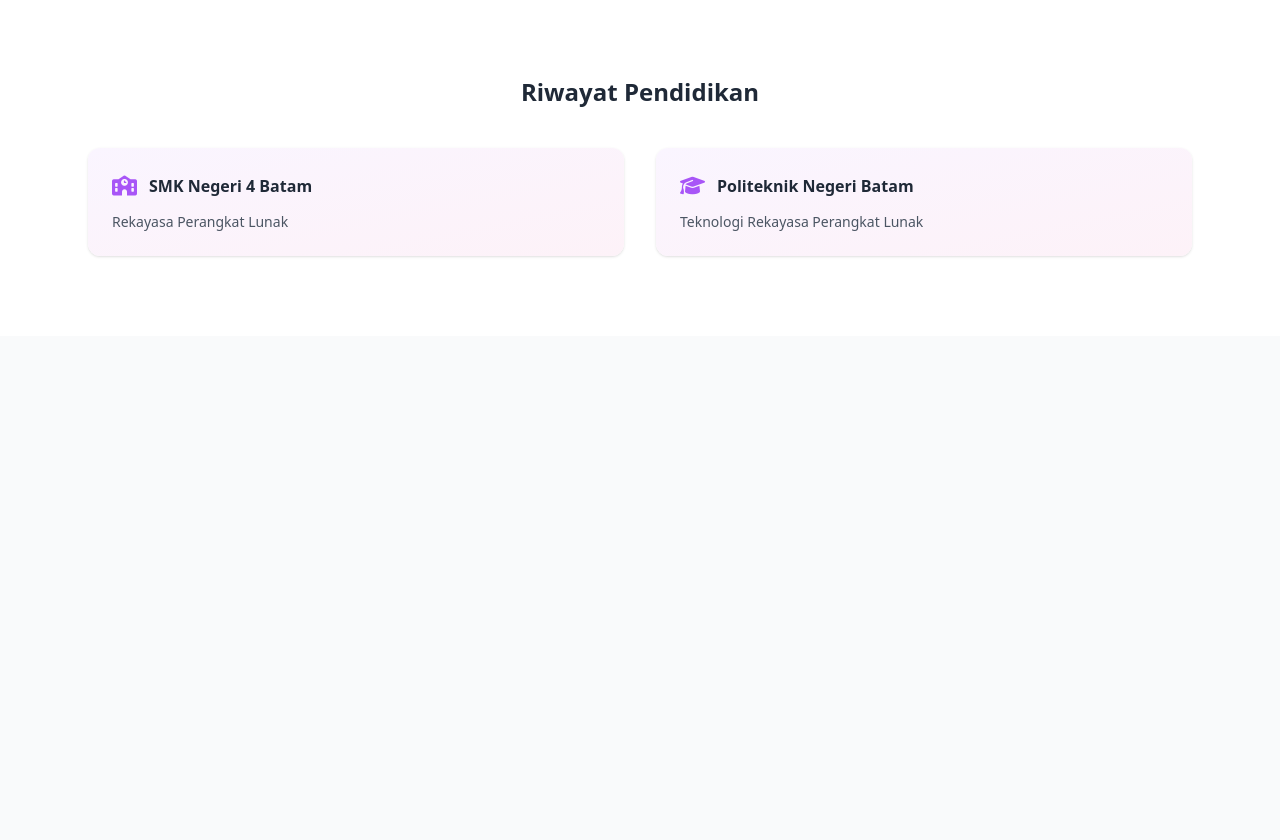
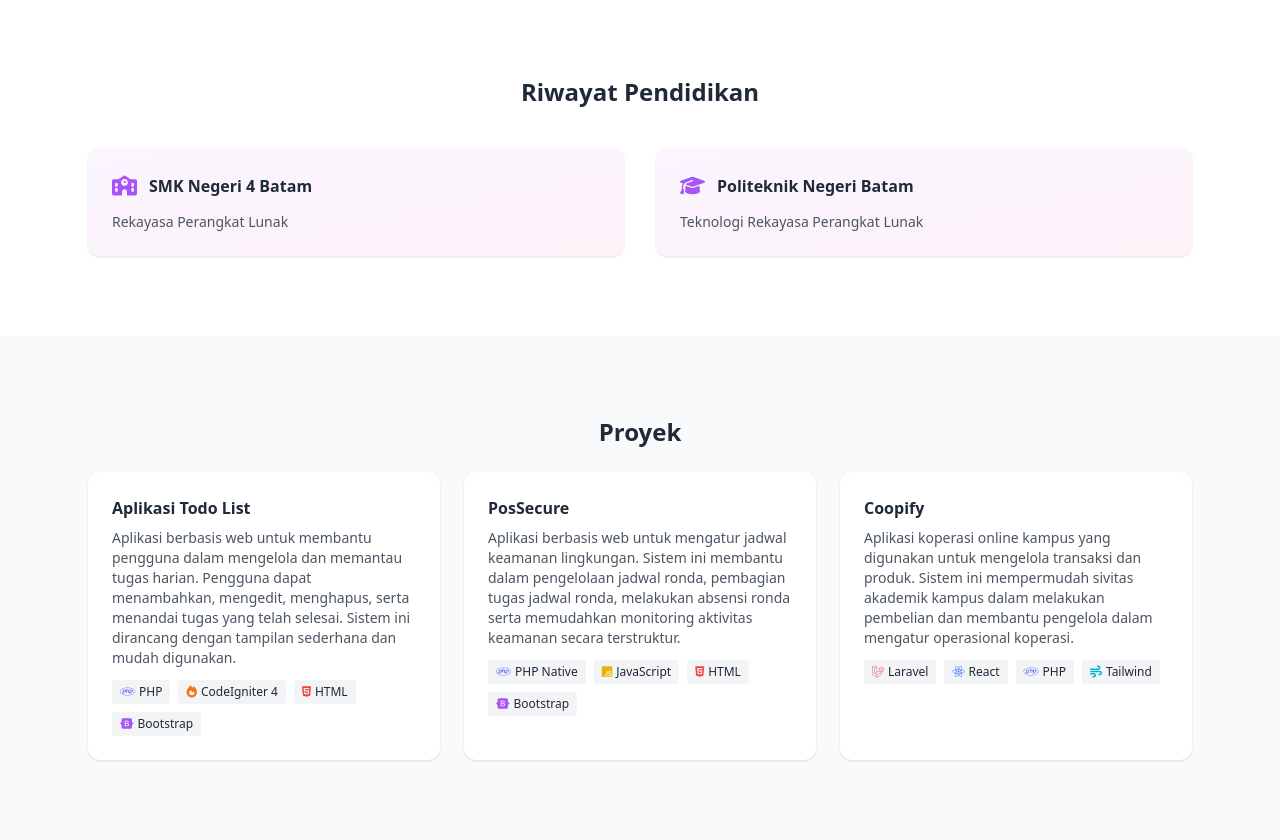
Before and after one commit to ftzahra/personal-branding, a plain HTML site: page index.html in a window 1280 px wide. Shown: the part 516-1356 px from the top of the page. Before the commit the page ends 852 px from the top, so only its background shows below. Drawn offline with nearby package versions, Linux system fonts and the light colour scheme.

Commit message:
Fitur 3 : History Proyek

```diff
--- a/index.html
+++ b/index.html
@@ -115,5 +115,116 @@
         </div>
       </div>
     </section>
+
+    <!-- PROYEK -->
+    <section id="project" class="py-20 bg-gray-50">
+      <div class="max-w-6xl mx-auto px-6">
+        <h2 class="text-2xl font-semibold mb-6 text-center">Proyek</h2>
+
+        <div class="grid md:grid-cols-3 gap-6">
+          <div
+            class="bg-white p-6 rounded-xl shadow hover:shadow-lg transition"
+          >
+            <h3 class="font-semibold mb-2">Aplikasi Todo List</h3>
+            <p class="text-gray-600 text-sm mb-3">
+              Aplikasi berbasis web untuk membantu pengguna dalam mengelola dan
+              memantau tugas harian. Pengguna dapat menambahkan, mengedit,
+              menghapus, serta menandai tugas yang telah selesai. Sistem ini
+              dirancang dengan tampilan sederhana dan mudah digunakan.
+            </p>
+            <div class="flex flex-wrap gap-2 text-xs">
+              <span
+                class="flex items-center gap-1 bg-gray-100 px-2 py-1 rounded"
+              >
+                <i class="fab fa-php text-indigo-500"></i> PHP
+              </span>
+              <span
+                class="flex items-center gap-1 bg-gray-100 px-2 py-1 rounded"
+              >
+                <i class="fas fa-fire text-orange-500"></i> CodeIgniter 4
+              </span>
+              <span
+                class="flex items-center gap-1 bg-gray-100 px-2 py-1 rounded"
+              >
+                <i class="fab fa-html5 text-red-500"></i> HTML
+              </span>
+              <span
+                class="flex items-center gap-1 bg-gray-100 px-2 py-1 rounded"
+              >
+                <i class="fab fa-bootstrap text-purple-500"></i> Bootstrap
+              </span>
+            </div>
+          </div>
+
+          <div
+            class="bg-white p-6 rounded-xl shadow hover:shadow-lg transition"
+          >
+            <h3 class="font-semibold mb-2">PosSecure</h3>
+            <p class="text-gray-600 text-sm mb-3">
+              Aplikasi berbasis web untuk mengatur jadwal keamanan lingkungan.
+              Sistem ini membantu dalam pengelolaan jadwal ronda, pembagian
+              tugas jadwal ronda, melakukan absensi ronda serta memudahkan
+              monitoring aktivitas keamanan secara terstruktur.
+            </p>
+            <div class="flex flex-wrap gap-2 text-xs">
+              <span
+                class="flex items-center gap-1 bg-gray-100 px-2 py-1 rounded"
+              >
+                <i class="fab fa-php text-indigo-500"></i> PHP Native
+              </span>
+              <span
+                class="flex items-center gap-1 bg-gray-100 px-2 py-1 rounded"
+              >
+                <i class="fab fa-js text-yellow-500"></i> JavaScript
+              </span>
+              <span
+                class="flex items-center gap-1 bg-gray-100 px-2 py-1 rounded"
+              >
+                <i class="fab fa-html5 text-red-500"></i> HTML
+              </span>
+              <span
+                class="flex items-center gap-1 bg-gray-100 px-2 py-1 rounded"
+              >
+                <i class="fab fa-bootstrap text-purple-500"></i> Bootstrap
+              </span>
+            </div>
+          </div>
+
+          <div
+            class="bg-white p-6 rounded-xl shadow hover:shadow-lg transition"
+          >
+            <h3 class="font-semibold mb-2">Coopify</h3>
+            <p class="text-gray-600 text-sm mb-3">
+              Aplikasi koperasi online kampus yang digunakan untuk mengelola
+              transaksi dan produk. Sistem ini mempermudah sivitas akademik
+              kampus dalam melakukan pembelian dan membantu pengelola dalam
+              mengatur operasional koperasi.
+            </p>
+            <div class="flex flex-wrap gap-2 text-xs">
+              <span
+                class="flex items-center gap-1 bg-gray-100 px-2 py-1 rounded"
+              >
+                <i class="fab fa-laravel text-red-500"></i> Laravel
+              </span>
+              <span
+                class="flex items-center gap-1 bg-gray-100 px-2 py-1 rounded"
+              >
+                <i class="fab fa-react text-blue-500"></i> React
+              </span>
+              <span
+                class="flex items-center gap-1 bg-gray-100 px-2 py-1 rounded"
+              >
+                <i class="fab fa-php text-indigo-500"></i> PHP
+              </span>
+              <span
+                class="flex items-center gap-1 bg-gray-100 px-2 py-1 rounded"
+              >
+                <i class="fas fa-wind text-cyan-500"></i> Tailwind
+              </span>
+            </div>
+          </div>
+        </div>
+      </div>
+    </section>
   </body>
 </html>
```
